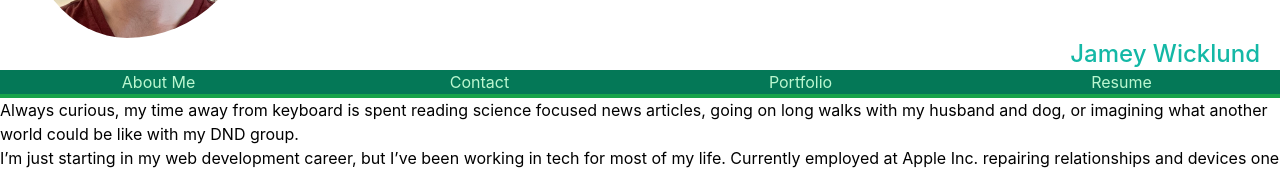
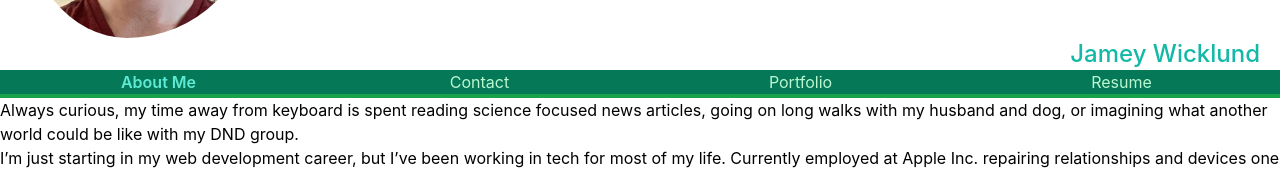
Before and after one commit to TheBluWiz/react-portfolio, a React (Create React App) app: page / in a window 1280 px wide. Shown: the part 262-432 px from the top of the page. Built offline with nearby package versions, Linux system fonts and the light colour scheme.

Commit message:
Nav bar now highlights to show which page is selected

```diff
--- a/src/components/NavBar.js
+++ b/src/components/NavBar.js
@@ -1,13 +1,33 @@
 import Resume from "../assets/Resume-JameyWicklund.pdf"
 
-export default function NavBar({currentPage, handlePageChange}) {
+export default function NavBar({ currentPage, handlePageChange }) {
   return (
     <div className="bg-emerald-700 text-center">
       <div className="grid gap-1 grid-cols-4 mx-0">
-        <a href="#aboutme" onClick={() => handlePageChange('AboutMe')} className="text-green-200">About Me</a>
-        <a href="#contact" onClick={() => handlePageChange('Contact')} className="text-green-200">Contact</a>
-        <a href="#portfolio" onClick={() => handlePageChange('Portfolio')} className="text-green-200">Portfolio</a>
-        <a href={Resume} className="text-green-200" download>Resume</a>
+        <a
+          href="#aboutme"
+          onClick={() => handlePageChange('AboutMe')}
+          className={currentPage === 'AboutMe' ? 'text-teal-300 font-semibold' : 'text-green-200'}>
+          About Me
+        </a>
+        <a
+          href="#contact"
+          onClick={() => handlePageChange('Contact')}
+          className={currentPage === 'Contact' ? 'text-teal-300 font-semibold' : 'text-green-200'}>
+          Contact
+        </a>
+        <a
+          href="#portfolio"
+          onClick={() => handlePageChange('Portfolio')}
+          className={currentPage === 'Portfolio' ? 'text-teal-300 font-semibold' : 'text-green-200'}>
+          Portfolio
+        </a>
+        <a
+          href={Resume}
+          className="text-green-200"
+          download>
+          Resume
+        </a>
       </div>
     </div >
   )
```
